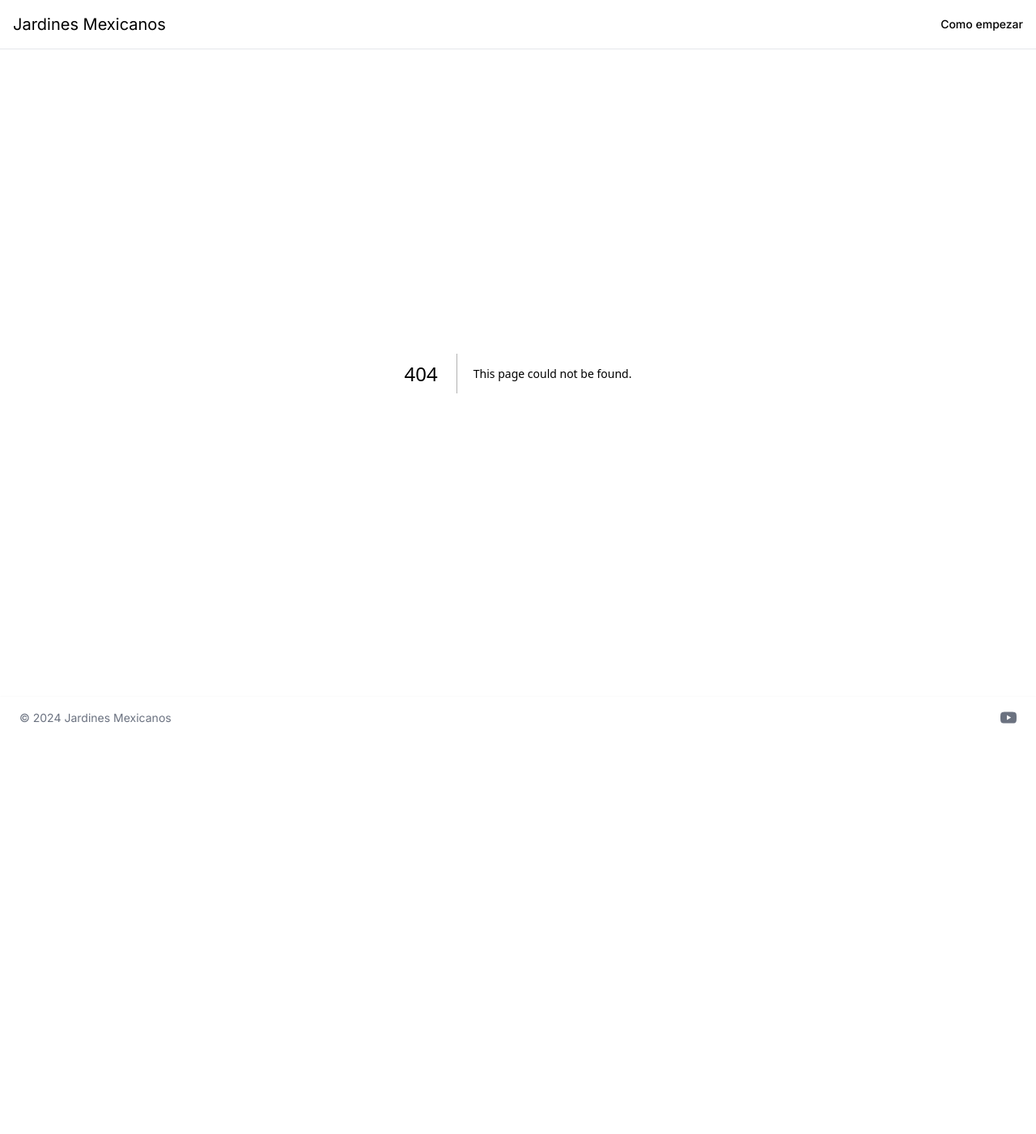
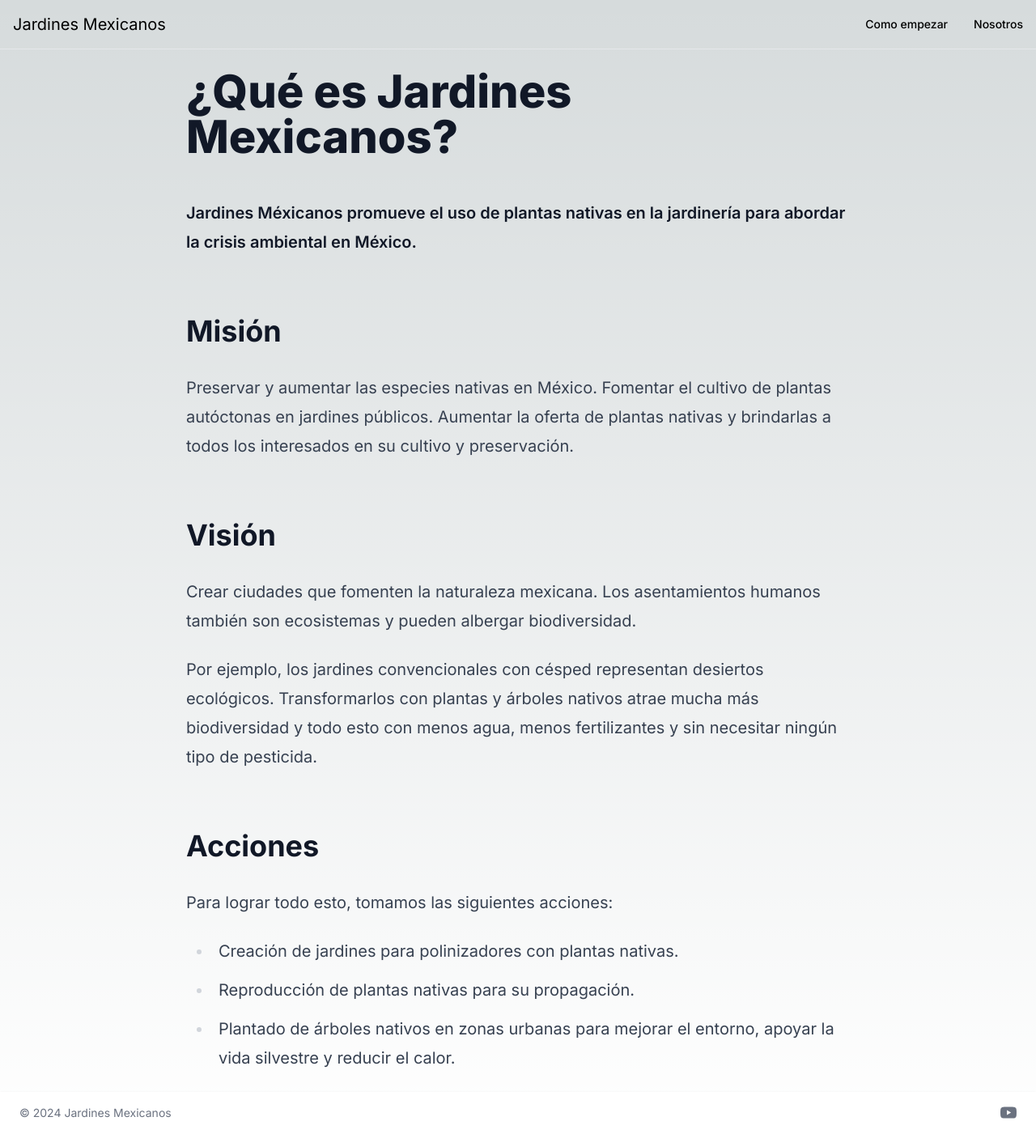
Before and after one commit to crazybolillo/jardinesmexicanos, a Next.js app: page /nosotros in a window 1280 px wide. Before the commit this address had no page. Shown: the whole page at 81% size. Before the commit the page ends 913 px from the top, so only its background shows below. Built offline with nearby package versions, Linux system fonts and the light colour scheme.

Commit message:
feat: add nosotros page
This page hosts a brief explanation of what this project is all about.

```diff
--- /dev/null
+++ b/app/(mdx)/nosotros/page.mdx
@@ -0,0 +1,25 @@
+# ¿Qué es Jardines Mexicanos?
+
+**Jardines Méxicanos promueve el uso de plantas nativas en la jardinería para abordar la crisis ambiental en México.**
+
+## Misión
+
+Preservar y aumentar las especies nativas en México. Fomentar el cultivo de plantas autóctonas en jardines públicos.
+Aumentar la oferta de plantas nativas y brindarlas a todos los interesados en su cultivo y preservación.
+
+## Visión
+
+Crear ciudades que fomenten la naturaleza mexicana. Los asentamientos humanos también son ecosistemas y
+pueden albergar biodiversidad.
+
+Por ejemplo, los jardines convencionales con césped representan desiertos ecológicos.
+Transformarlos con plantas y árboles nativos atrae mucha más biodiversidad y todo esto con menos agua,
+menos fertilizantes y sin necesitar ningún tipo de pesticida.
+
+## Acciones
+
+Para lograr todo esto, tomamos las siguientes acciones:
+
+- Creación de jardines para polinizadores con plantas nativas.
+- Reproducción de plantas nativas para su propagación.
+- Plantado de árboles nativos en zonas urbanas para mejorar el entorno, apoyar la vida silvestre y reducir el calor.
--- a/app/layout.tsx
+++ b/app/layout.tsx
@@ -40,6 +40,7 @@ export default function RootLayout({
           <NavbarToggle />
           <NavbarCollapse>
             <Link href="/como-empezar">Como empezar</Link>
+            <Link href="/nosotros">Nosotros</Link>
           </NavbarCollapse>
         </Navbar>
         {children}
```
